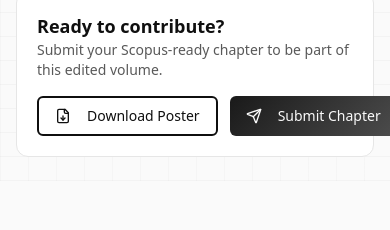
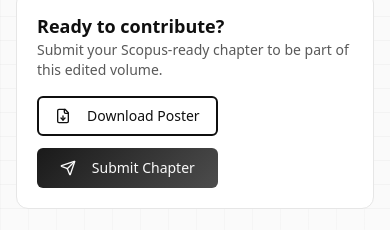
Before and after one commit to dev-sire/NanoTechX, a React (Vite) app: page /call-for-publications in a window 390 px wide. Shown: the part 3500-3730 px from the top of the page. Before the commit the page ends 3681 px from the top, so only its background shows below. Built offline with nearby package versions, Linux system fonts and the light colour scheme.

Commit message:
fixed some content

```diff
--- a/src/pages/CallForPublications.tsx
+++ b/src/pages/CallForPublications.tsx
@@ -251,7 +251,7 @@ useEffect(() => {
               <h2 className="text-lg font-semibold">Ready to contribute?</h2>
               <p className="text-sm text-muted-foreground">Submit your Scopus-ready chapter to be part of this edited volume.</p>
             </div>
-            <div className="flex gap-3">
+            <div className="flex flex-col md:flex-row gap-3">
               <Button variant="cyber-outline" onClick={onPoster} aria-label="Download poster bottom">
                 <FileDown className="mr-2" /> Download Poster
               </Button>
--- a/src/pages/TechTayari.tsx
+++ b/src/pages/TechTayari.tsx
@@ -489,7 +489,7 @@ const TechTayari = () => {
             </Button>
           </div>
           <p className="text-sm text-muted-foreground mt-6">
-            Questions? Contact us at <span className="text-primary">contact@nanotechx.org</span>
+            Questions? Contact us at <span className="text-primary">techtayari@nanotechx.org</span>
           </p>
         </div>
       </section>
```
